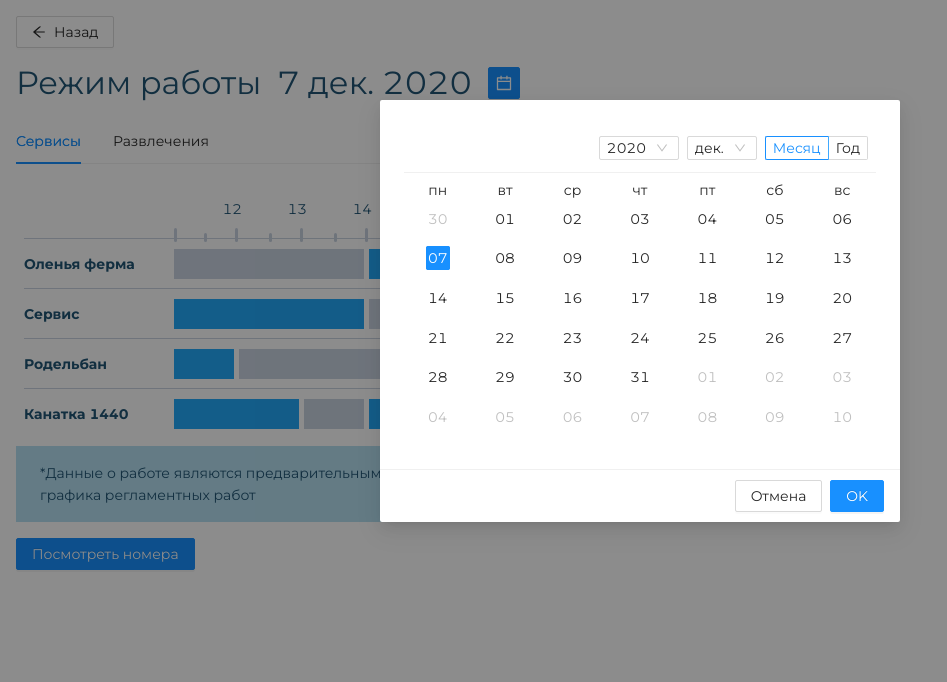
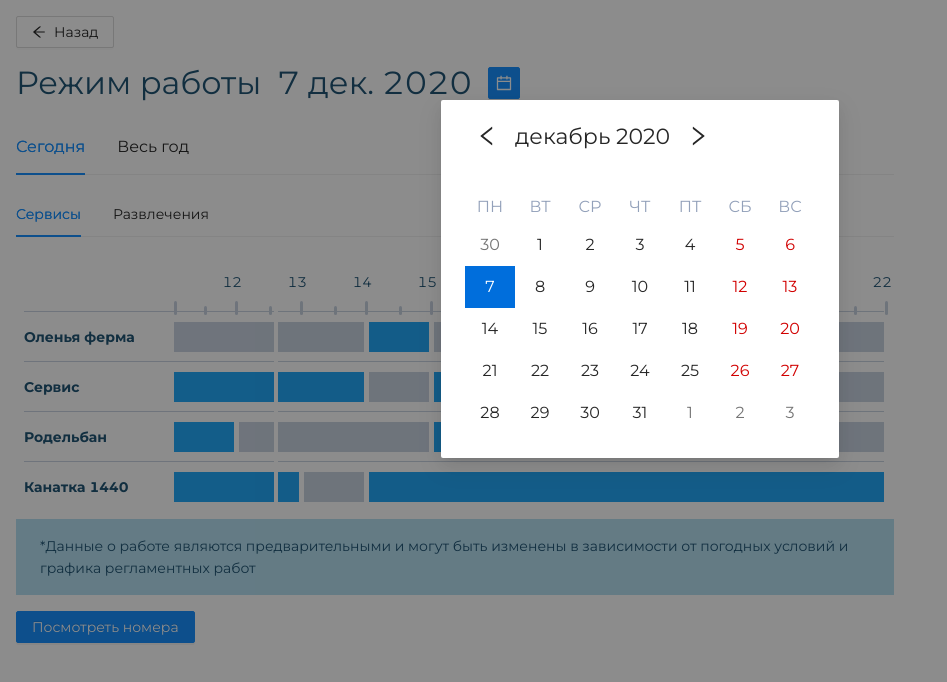
Before and after one commit to Divan5841/widget, a React (Create React App) app: page / in a window 1280 px wide. Both pictures are taken after a click on the button 504 px from the left and 83 px from the top of the page. Shown: the top 682 px of the page, without its empty margins (0-947 px from the left). Built offline with nearby package versions, Linux system fonts and the light colour scheme.

Commit message:
update Calendar and timelines

```diff
--- a/package.json
+++ b/package.json
@@ -17,6 +17,7 @@
     "prettier": "^2.2.1",
     "react": "^17.0.1",
     "react-app": "^1.1.2",
+    "react-calendar": "^3.2.1",
     "react-dom": "^17.0.1",
     "react-scripts": "4.0.1",
     "typescript": "^4.1.2",
@@ -48,6 +49,7 @@
   },
   "devDependencies": {
     "@types/react": "^17.0.0",
+    "@types/react-calendar": "^3.1.2",
     "@types/react-dom": "^17.0.0",
     "typescript-plugin-css-modules": "^2.4.0"
   }
--- a/src/pages/WorkSchedule/WorkSchedule.module.scss
+++ b/src/pages/WorkSchedule/WorkSchedule.module.scss
@@ -33,6 +33,11 @@
     }
   }
 
+  .tab {
+    color: orange;
+    font-size: 24px;
+  }
+
   .mark {
     margin-bottom: 16px;
     padding: 16px 24px;
--- a/src/pages/WorkSchedule/WorkSchedule.tsx
+++ b/src/pages/WorkSchedule/WorkSchedule.tsx
@@ -1,15 +1,20 @@
 import React, { FC, useCallback, useState } from 'react'
-import { ArrowLeftOutlined, CalendarOutlined } from '@ant-design/icons'
-import { Button, Calendar, ConfigProvider, Modal, Tabs } from 'antd'
+import {
+  ArrowLeftOutlined,
+  CalendarOutlined,
+  LeftOutlined,
+  RightOutlined,
+} from '@ant-design/icons'
+import { Button, ConfigProvider, Modal, Tabs } from 'antd'
+import { TabsProps } from 'antd/es/tabs'
 import ru_RU from 'antd/lib/locale-provider/ru_RU'
-import moment, { Moment } from 'moment'
-// import 'moment/locale/ru'
+import moment from 'moment'
+import Calendar from 'react-calendar'
 
 import { TableServices } from './components/TableServices/TableServices'
 import { ENTERTAINMENTS, SERVICES } from '../../__moks__/entertainments'
 import styles from './WorkSchedule.module.scss'
-
-// moment.locale('ru')
+import './../../utils/calendar.scss'
 
 export const START_WORK_TIME = 11
 export const END_WORK_TIME = 22
@@ -17,18 +22,18 @@ export const END_WORK_TIME = 22
 export const WorkSchedule: FC = () => {
   const [isDatePrickerOpen, setIsDatePrickerOpen] = useState(false)
 
-  const [preSelectedDate, setPreSelectedDate] = useState<Moment>(moment())
-  const [selectedDate, setSelectedDate] = useState<Moment>(moment())
+  const [selectedDate, setSelectedDate] = useState<Date | Date[]>(new Date())
 
-  const onAcceptHandler = useCallback(() => {
-    setSelectedDate(preSelectedDate)
+  const onAcceptHandler = useCallback((date: Date | Date[]) => {
+    setSelectedDate(date)
     setIsDatePrickerOpen(false)
-  }, [preSelectedDate])
+  }, [])
 
-  const onCancelHandler = useCallback(() => {
-    setPreSelectedDate(selectedDate)
-    setIsDatePrickerOpen(false)
-  }, [selectedDate])
+  const onChangeTabHandler: TabsProps['onChange'] = useCallback((activeKey) => {
+    if (activeKey === 'today') {
+      setSelectedDate(new Date())
+    }
+  }, [])
 
   return (
     <>
@@ -40,7 +45,7 @@ export const WorkSchedule: FC = () => {
         <div className={styles.title}>
           <span>Режим работы</span>
 
-          <span>{selectedDate.format('D MMM YYYY')}</span>
+          <span>{moment(selectedDate as Date).format('D MMM YYYY')}</span>
 
           <Button
             icon={<CalendarOutlined />}
@@ -48,6 +53,11 @@ export const WorkSchedule: FC = () => {
             type="primary"
           />
         </div>
+
+        <Tabs size="large" onChange={onChangeTabHandler}>
+          <Tabs.TabPane tab="Сегодня" key="today" />
+          <Tabs.TabPane tab="Весь год" key="allYear" />
+        </Tabs>
 
         <Tabs destroyInactiveTabPane>
           <Tabs.TabPane tab="Сервисы" key="services">
@@ -71,17 +81,22 @@ export const WorkSchedule: FC = () => {
 
       <Modal
         visible={isDatePrickerOpen}
-        cancelText="Отмена"
-        onCancel={onCancelHandler}
-        onOk={onAcceptHandler}
+        onCancel={() => setIsDatePrickerOpen(false)}
+        width="min-content"
+        footer={null}
         closable={false}
         destroyOnClose
       >
         <ConfigProvider locale={ru_RU}>
           <Calendar
-            fullscreen={false}
-            onSelect={setPreSelectedDate}
-            value={preSelectedDate}
+            onChange={onAcceptHandler}
+            value={selectedDate}
+            locale="ru"
+            prev2Label={null}
+            next2Label={null}
+            prevLabel={<LeftOutlined />}
+            nextLabel={<RightOutlined />}
+            formatMonthYear={(locale, date) => moment(date).format('MMMM YYYY')}
           />
         </ConfigProvider>
       </Modal>
--- a/src/pages/WorkSchedule/components/TableServices/TableServices.module.scss
+++ b/src/pages/WorkSchedule/components/TableServices/TableServices.module.scss
@@ -72,8 +72,21 @@ $w_timeline_call: 60px;
 }
 
 .table {
+  position: relative;
   display: grid;
   grid-template-columns: $w_first_call max-content;
+
+  &::before {
+    position: absolute;
+    display: block;
+    content: '';
+    bottom: 0;
+    left: calc(#{$w_first_call} + 100px);
+
+    width: 4px;
+    height: 80%;
+    background-color: white;
+  }
 
   & > div {
     & > .row {
@@ -88,7 +101,7 @@ $w_timeline_call: 60px;
   @media (max-width: $breakpoint) {
     grid-template-columns: $w_first_call 1fr;
 
-    & > div:nth-child(2) {
+    & > .timelines {
       overflow-x: auto;
 
       .row {
--- a/src/pages/WorkSchedule/components/TableServices/TableServices.tsx
+++ b/src/pages/WorkSchedule/components/TableServices/TableServices.tsx
@@ -24,7 +24,7 @@ export const TableServices: FC<ITableServicesProps> = ({ services }) => (
         ))}
       </div>
 
-      <div>
+      <div className={styles.timelines}>
         <div className={styles.row}>
           <div className={styles.header_timeline}>
             {getRangeArray(START_WORK_TIME + 1, END_WORK_TIME).map((time) => (
--- /dev/null
+++ b/src/utils/calendar.scss
@@ -0,0 +1,119 @@
+@import 'assets';
+
+.react-calendar {
+  width: 350px;
+  max-width: 100%;
+  background: white;
+  line-height: 1.125em;
+  font-size: 16px;
+}
+.react-calendar--doubleView {
+  width: 700px;
+}
+.react-calendar--doubleView .react-calendar__viewContainer {
+  display: flex;
+  margin: -0.5em;
+}
+.react-calendar--doubleView .react-calendar__viewContainer > * {
+  width: 50%;
+  margin: 0.5em;
+}
+.react-calendar,
+.react-calendar *,
+.react-calendar *:before,
+.react-calendar *:after {
+  -moz-box-sizing: border-box;
+  -webkit-box-sizing: border-box;
+  box-sizing: border-box;
+}
+.react-calendar button {
+  margin: 0;
+  border: 0;
+  outline: none;
+}
+.react-calendar button:enabled:hover {
+  cursor: pointer;
+}
+.react-calendar__navigation {
+  height: 44px;
+  margin-bottom: 1em;
+  font-size: 22px;
+}
+.react-calendar__navigation button {
+  min-width: 44px;
+  background: none;
+}
+.react-calendar__navigation button:enabled:hover,
+.react-calendar__navigation button:enabled:focus {
+  background-color: #e6e6e6;
+}
+.react-calendar__navigation button[disabled] {
+  background-color: #f0f0f0;
+}
+.react-calendar__month-view__weekdays {
+  text-align: center;
+  text-transform: uppercase;
+
+  & abbr {
+    text-decoration: none;
+    cursor: auto;
+    color: #93a1ba;
+  }
+}
+.react-calendar__month-view__weekdays__weekday {
+  padding: 0.5em;
+}
+.react-calendar__month-view__weekNumbers {
+  font-weight: bold;
+}
+.react-calendar__month-view__weekNumbers .react-calendar__tile {
+  display: flex;
+  align-items: center;
+  justify-content: center;
+  padding: calc(0.75em / 0.75) calc(0.5em / 0.75);
+}
+.react-calendar__month-view__days__day--weekend {
+  color: #d10000;
+}
+.react-calendar__month-view__days__day--neighboringMonth {
+  color: #757575;
+}
+.react-calendar__year-view .react-calendar__tile,
+.react-calendar__decade-view .react-calendar__tile,
+.react-calendar__century-view .react-calendar__tile {
+  padding: 2em 0.5em;
+}
+.react-calendar__tile {
+  max-width: 100%;
+  text-align: center;
+  padding: 0.75em 0.5em;
+  background: none;
+}
+.react-calendar__tile:disabled {
+  background-color: #f0f0f0;
+}
+.react-calendar__tile:enabled:hover,
+.react-calendar__tile:enabled:focus {
+  background-color: #e6e6e6;
+}
+.react-calendar__tile--now {
+  color: #006edc;
+}
+.react-calendar__tile--hasActive {
+  background: #76baff;
+}
+.react-calendar__tile--hasActive:enabled:hover,
+.react-calendar__tile--hasActive:enabled:focus {
+  background: #a9d4ff;
+}
+.react-calendar__tile--active {
+  background: #006edc;
+  color: white;
+}
+.react-calendar__tile--active:enabled:hover,
+.react-calendar__tile--active:enabled:focus {
+  background: #1087ff;
+}
+.react-calendar--selectRange .react-calendar__tile--hover {
+  background-color: #e6e6e6;
+}
```
Also changed, not shown: 2 other files (tests, documents, lock files or other folders).
